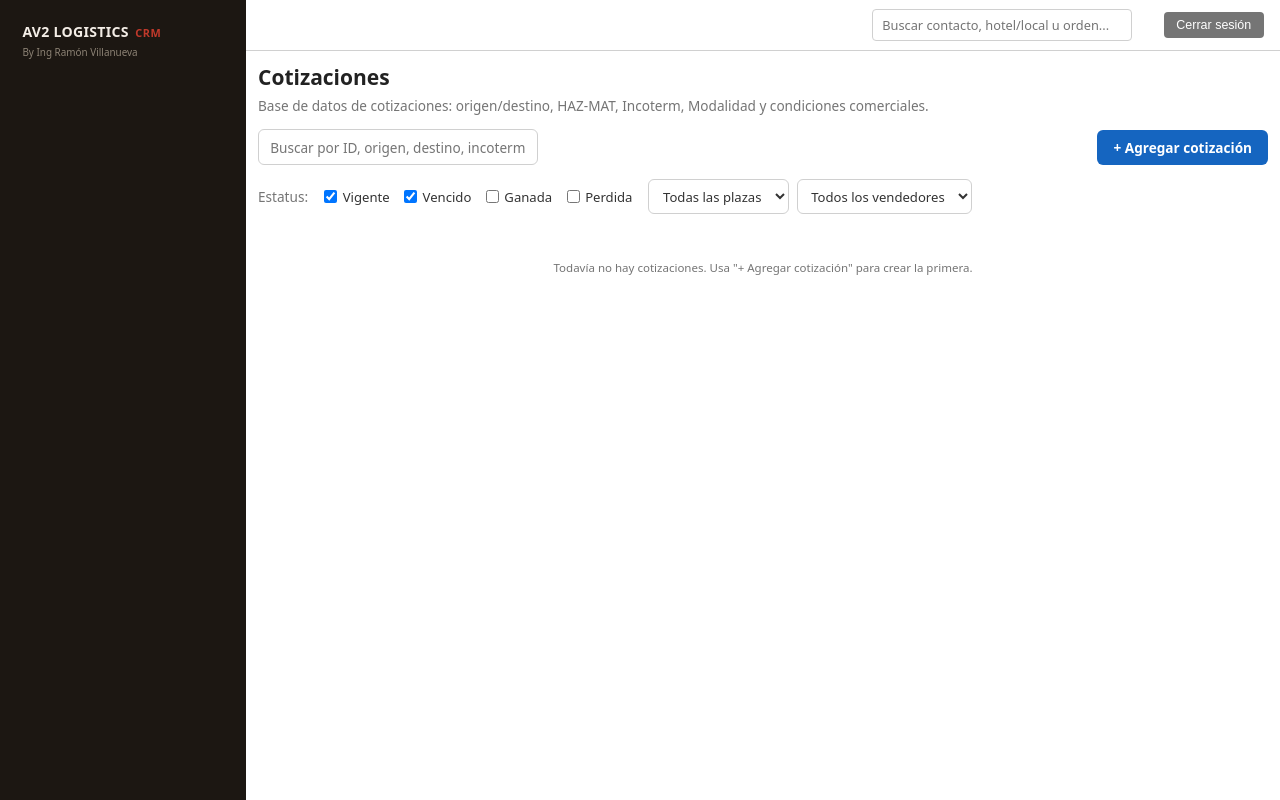
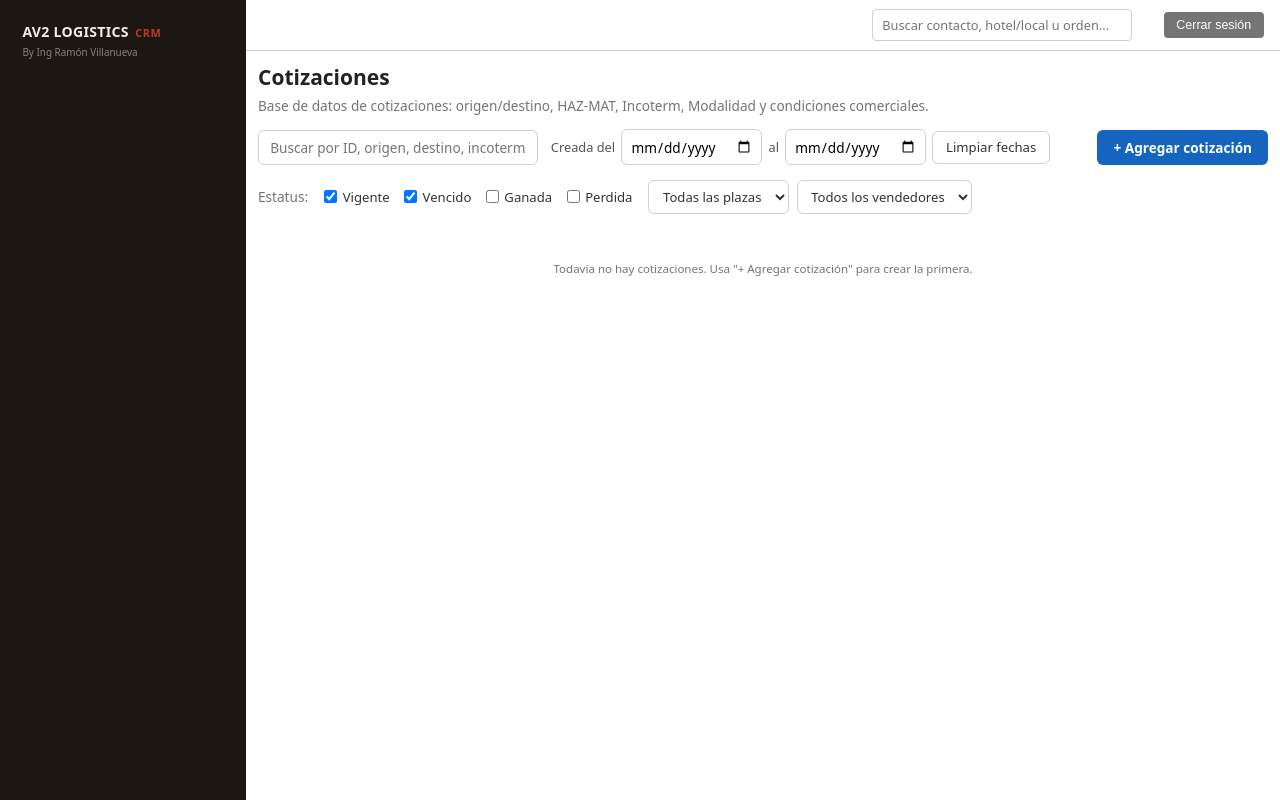
Before and after one commit to Ramonchiky47/reporte-vendedores-cargolink, a Flask app: template templates/crm_cotizaciones.html in a window 1280 px wide. Run offline with Flask 3, Linux system fonts and the light colour scheme; the template is opened without the code that fills it, so the values that code supplies are empty; some libraries are stand-ins or nearby versions.

Commit message:
Cotizaciones: buscador por rango de fecha de creación con Limpiar fechas (fin máximo hoy)
Co-Authored-By: Claude Opus 5.5 <noreply@anthropic.com>

```diff
--- a/templates/crm_cotizaciones.html
+++ b/templates/crm_cotizaciones.html
@@ -34,6 +34,13 @@
   .acciones-encabezado { display: flex; justify-content: space-between; align-items: flex-end; gap: 1rem; flex-wrap: wrap; margin-bottom: 0.9rem; }
   .fila-filtros-cot { display: flex; align-items: center; gap: 1rem; flex-wrap: wrap; margin-bottom: 0.9rem; }
   .buscador-cotizaciones input { padding: 0.45rem 0.7rem; border: 1px solid var(--borde); border-radius: 6px; font: inherit; font-size: 0.85rem; min-width: 280px; }
+  .buscadores-cot { display: flex; align-items: center; gap: 0.8rem; flex-wrap: wrap; }
+  .buscador-fechas-cot { display: flex; align-items: center; gap: 0.4rem; flex-wrap: wrap; }
+  .buscador-fechas-cot label { font-size: 0.8rem; color: #555; }
+  .buscador-fechas-cot input { padding: 0.4rem 0.5rem; border: 1px solid var(--borde); border-radius: 6px; font: inherit; font-size: 0.85rem; }
+  .buscador-fechas-cot input:invalid { border-color: #c0392b; }
+  .btn-limpiar-fechas { padding: 0.42rem 0.8rem; border: 1px solid var(--borde); border-radius: 6px; background: #fff; color: #333; font: inherit; font-size: 0.82rem; cursor: pointer; }
+  .btn-limpiar-fechas:hover { background: #f5f5f5; }
   .filtro-estatus-cot { display: flex; align-items: center; gap: 0.9rem; flex-wrap: wrap; }
   .filtro-estatus-cot label {
     display: inline-flex; align-items: center; gap: 0.35rem; font-size: 0.82rem; color: #333; cursor: pointer;
@@ -69,8 +76,17 @@
   <p class="pista">Base de datos de cotizaciones: origen/destino, HAZ-MAT, Incoterm, Modalidad y condiciones comerciales.</p>
 
   <div class="acciones-encabezado">
-    <div class="buscador-cotizaciones">
-      <input type="text" id="buscador-cotizaciones" autocomplete="off" placeholder="Buscar por ID, origen, destino, incoterm..." />
+    <div class="buscadores-cot">
+      <div class="buscador-cotizaciones">
+        <input type="text" id="buscador-cotizaciones" autocomplete="off" placeholder="Buscar por ID, origen, destino, incoterm..." />
+      </div>
+      <div class="buscador-fechas-cot" title="Filtra por fecha de creación">
+        <label for="fecha-desde-cot">Creada del</label>
+        <input type="date" id="fecha-desde-cot">
+        <label for="fecha-hasta-cot">al</label>
+        <input type="date" id="fecha-hasta-cot">
+        <button type="button" id="btn-limpiar-fechas-cot" class="btn-limpiar-fechas">Limpiar fechas</button>
+      </div>
     </div>
     <a class="btn-agregar" href="{{ url_for('crm_cotizacion_nueva') }}">+ Agregar cotización</a>
   </div>
@@ -282,6 +298,40 @@
       let rangoDesde = /^\d{4}-\d{2}-\d{2}$/.test(paramsUrl.get('desde') || '') ? paramsUrl.get('desde') : '';
       let rangoHasta = /^\d{4}-\d{2}-\d{2}$/.test(paramsUrl.get('hasta') || '') ? paramsUrl.get('hasta') : '';
       const avisoRango = document.getElementById('aviso-rango-cot');
+      // Buscador por fecha de creación (rango). La fecha fin no puede pasar
+      // de hoy (hora del centro de México).
+      const hoyCot = new Intl.DateTimeFormat('en-CA', { timeZone: 'America/Mexico_City' }).format(new Date());
+      const inputDesde = document.getElementById('fecha-desde-cot');
+      const inputHasta = document.getElementById('fecha-hasta-cot');
+      const estatusPorDefecto = checksEstatus.map((c) => c.defaultChecked);
+      inputHasta.max = hoyCot;
+      inputDesde.max = hoyCot;
+      if (rangoHasta > hoyCot) rangoHasta = hoyCot;
+      inputDesde.value = rangoDesde;
+      inputHasta.value = rangoHasta;
+      function aplicarRangoFechas() {
+        if (inputHasta.value && inputHasta.value > hoyCot) inputHasta.value = hoyCot;
+        if (inputDesde.value && inputDesde.value > hoyCot) inputDesde.value = hoyCot;
+        if (inputDesde.value && inputHasta.value && inputDesde.value > inputHasta.value) {
+          // Si quedan al revés, se intercambian para no dejar el rango vacío.
+          const t = inputDesde.value; inputDesde.value = inputHasta.value; inputHasta.value = t;
+        }
+        inputHasta.min = inputDesde.value || '';
+        rangoDesde = inputDesde.value;
+        rangoHasta = inputHasta.value;
+        if (rangoDesde || rangoHasta) checksEstatus.forEach((c) => { c.checked = true; });
+        aplicarFiltros();
+      }
+      inputDesde.addEventListener('change', aplicarRangoFechas);
+      inputHasta.addEventListener('change', aplicarRangoFechas);
+      document.getElementById('btn-limpiar-fechas-cot').addEventListener('click', () => {
+        inputDesde.value = ''; inputHasta.value = ''; inputHasta.min = '';
+        rangoDesde = ''; rangoHasta = '';
+        if (!creadorFiltro) checksEstatus.forEach((c, i) => { c.checked = estatusPorDefecto[i]; });
+        document.getElementById('rango-cot-fechas').hidden = true;
+        if (!creadorFiltro) avisoRango.hidden = true;
+        aplicarFiltros();
+      });
       if ((rangoDesde && rangoHasta) || creadorFiltro) {
         if (rangoDesde && rangoHasta) checksEstatus.forEach((c) => { c.checked = true; });
         document.getElementById('rango-cot-creador').textContent = creadorFiltro ? 'Creadas por ' + creadorFiltro : 'Creadas';
@@ -292,6 +342,7 @@
         document.getElementById('rango-cot-quitar').addEventListener('click', (e) => {
           e.preventDefault();
           rangoDesde = ''; rangoHasta = ''; creadorFiltro = '';
+          inputDesde.value = ''; inputHasta.value = '';
           avisoRango.hidden = true;
           aplicarFiltros();
         });
@@ -309,7 +360,7 @@
           const coincidePlaza = !plaza || fila.dataset.plaza === plaza;
           const coincideVendedor = !vendedor || fila.dataset.vendedor === vendedor;
           const fecha = fila.dataset.fecha || '';
-          const coincideRango = !rangoDesde || (fecha >= rangoDesde && fecha <= rangoHasta);
+          const coincideRango = (!rangoDesde || fecha >= rangoDesde) && (!rangoHasta || fecha <= rangoHasta);
           const coincideCreador = !creadorFiltro || normalizarTexto(fila.dataset.creador) === normalizarTexto(creadorFiltro);
           const coincide = coincideTexto && coincideEstatus && coincidePlaza && coincideVendedor && coincideRango && coincideCreador;
           fila.hidden = !coincide;
```
